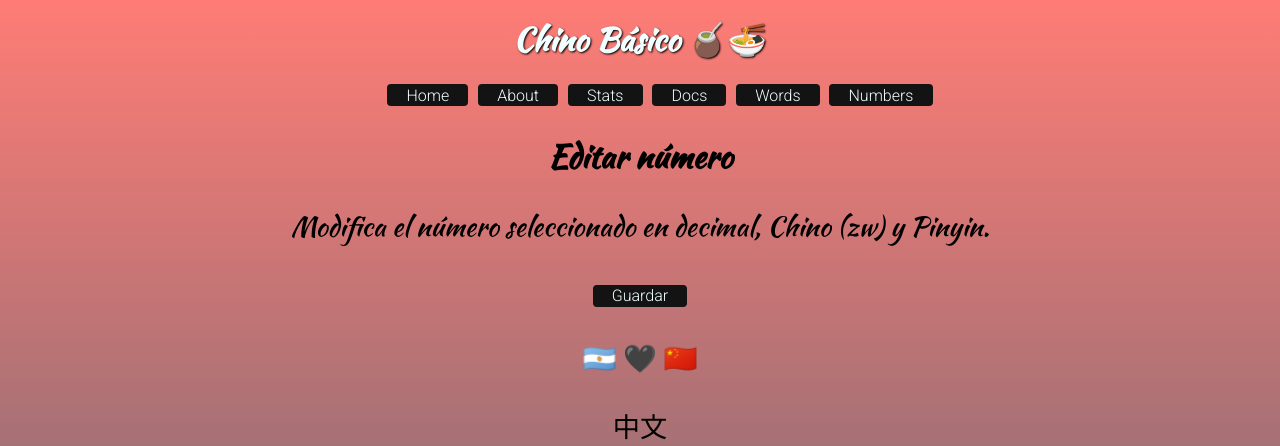
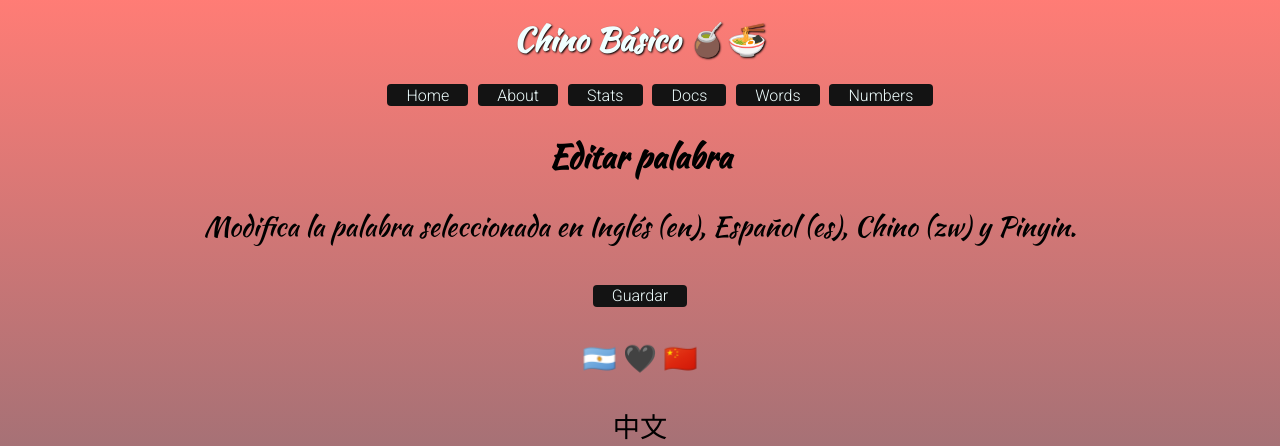
Before and after one commit to kaenovsky/zhongwen, a Django app: template apps/numbs/templates/number_update.html in a window 1280 px wide. Shown: the top 446 px of the page. Run offline with Django 4.2, Linux system fonts and the light colour scheme; the template is opened without the code that fills it: most values are stand-ins (such as "Sample title", 1, 10 or a date in 2020).

Commit message:
Revert version to "fix template text" before deploy attempt
This reverts commit a34f29a29779b17ca4a355dea81d422376c93b50.

```diff
--- a/apps/numbs/templates/number_success.html
+++ b/apps/numbs/templates/number_success.html
@@ -1,5 +1,5 @@
 {% extends "base.html" %}
 {% block content %}
-    <h1>Número registrado con éxito</h1>
+    <h1>Palabra registrada con éxito</h1>
     <p>Los cambios se aplicaron correctamente a la base de datos</p>
 {% endblock content %}
--- a/apps/numbs/templates/number_success_del.html
+++ b/apps/numbs/templates/number_success_del.html
@@ -1,5 +1,5 @@
 {% extends "base.html" %}
 {% block content %}
-    <h1>Número eliminado con éxito</h1>
+    <h1>Palabra eliminada con éxito</h1>
     <p>El registro se eliminó de la base de datos</p>
 {% endblock content %}
--- a/apps/numbs/templates/number_update.html
+++ b/apps/numbs/templates/number_update.html
@@ -1,7 +1,7 @@
 {% extends "base.html" %}
 {% block content %}
-    <h1>Editar número</h1>
-    <p>Modifica el número seleccionado en decimal, Chino (zw) y Pinyin.</p>
+    <h1>Editar palabra</h1>
+    <p>Modifica la palabra seleccionada en Inglés (en), Español (es), Chino (zw) y Pinyin.</p>
     <div class="add-word-wrapper">
         <form method="POST">
             {% csrf_token %}
```
